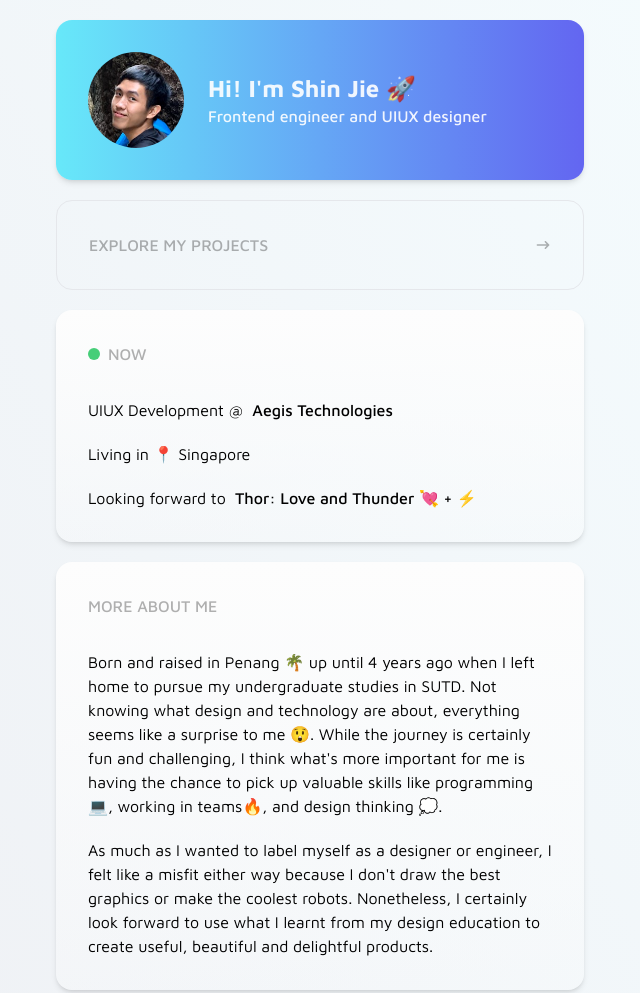
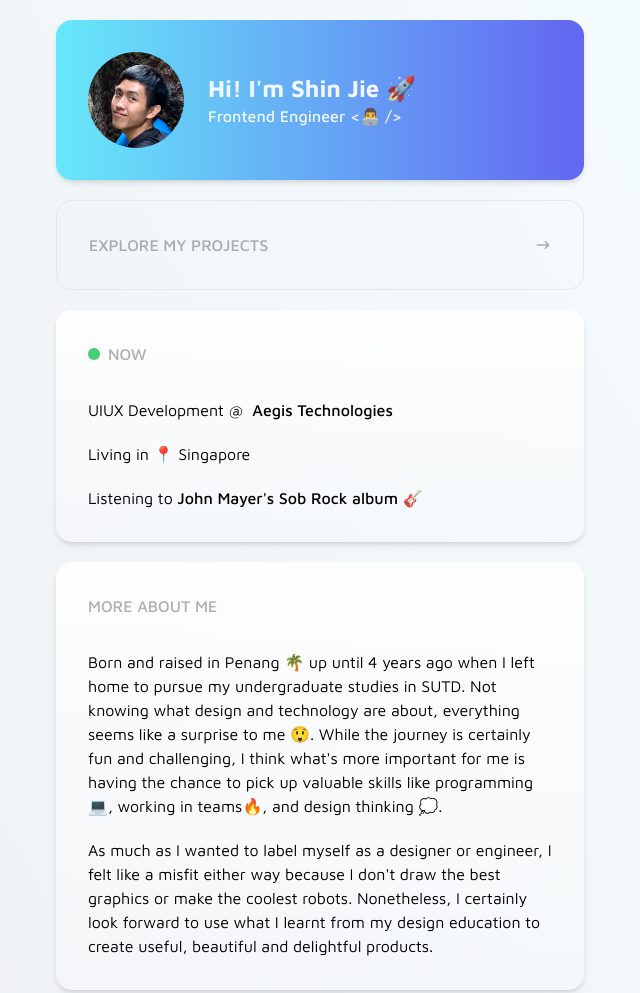
Before and after one commit to tanshinjie/tanshinjie.com, a Gatsby site: page / in a window 1280 px wide. Shown: the top 993 px of the page, without its empty margins (320-960 px from the left). Built offline with nearby package versions, Linux system fonts and the light colour scheme; Gatsby itself is replaced by a stand-in of ours.

Commit message:
update status

```diff
--- a/src/pages/index.js
+++ b/src/pages/index.js
@@ -27,7 +27,7 @@ const IndexPage = () => {
   return (
     <main>
       <Helmet>
-        <title>Shin Jie - Frontend Engineer | UIUX Designer</title>
+        <title>Shin Jie - Frontend Engineer</title>
       </Helmet>
       <div className="max-w-xl m-auto [&>*]:mb-5 px-6 pt-5">
         <Card className="bg-gradient-to-r from-cyan-300 to-indigo-500 text-white text-opacity-90 mt-0 py-4 px-4">
@@ -42,7 +42,7 @@ const IndexPage = () => {
                 Hi! I'm Shin Jie 🚀
               </h1>
               <h2 className="text-sm md:text-base font-medium">
-                Frontend engineer and UIUX designer
+                Frontend Engineer &lt;👨‍💻 /&gt;
               </h2>
             </div>
           </div>
@@ -65,15 +65,15 @@ const IndexPage = () => {
           <div className="flex flex-col gap-5">
             <p>
               UIUX Development @{" "}
-              <Link link={"https://aegis-technologies.com.sg/"}>
+              <Link link={"https://aegis-technologies.com.sg/"} target="_blank">
                 Aegis Technologies
               </Link>
             </p>
             <p>Living in 📍 Singapore</p>
             <p>
-              Looking forward to{" "}
-              <Link link="https://www.youtube.com/watch?v=Go8nTmfrQd8">
-                Thor: Love and Thunder 💘 + ⚡
+              Listening to
+              <Link link="https://www.youtube.com/watch?v=ciZcbvG8uro" target="_blank">
+                John Mayer's Sob Rock album 🎸
               </Link>
             </p>
           </div>
```
